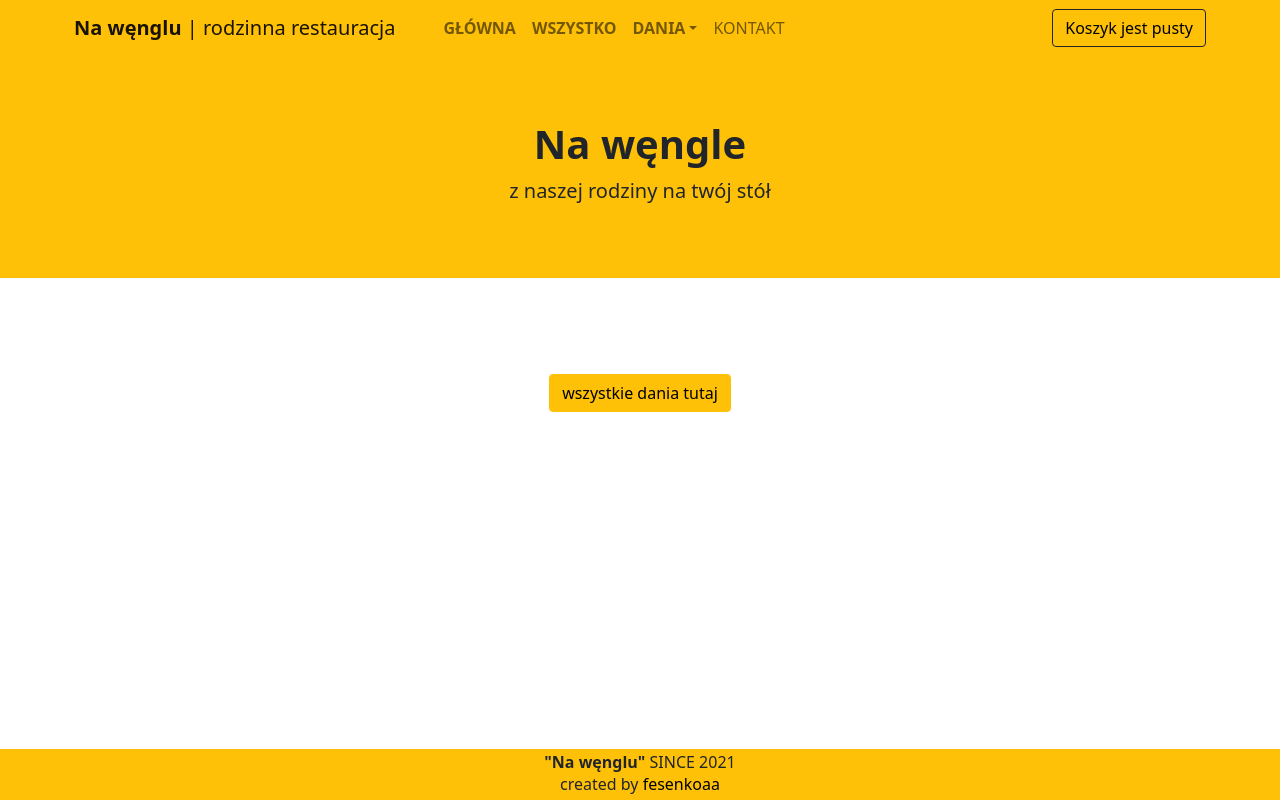
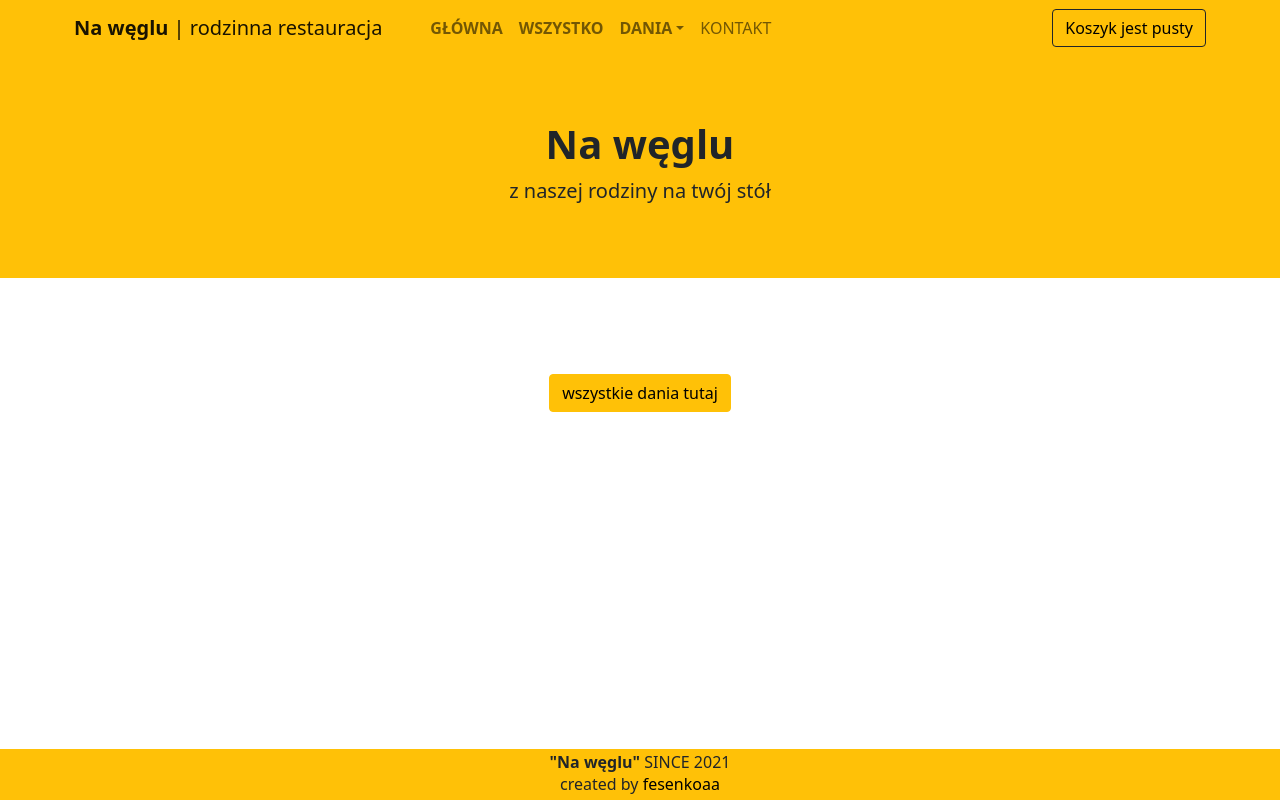
Before and after one commit to fesenkoaa/delivery, a Django app: page / in a window 1280 px wide. Run offline with Django 3.2, Linux system fonts and the light colour scheme; data that the repository does not hold is empty; some libraries are stand-ins or nearby versions.

Commit message:
beta 1.1.7

```diff
--- a/grill/main_app/templates/base.html
+++ b/grill/main_app/templates/base.html
@@ -13,7 +13,7 @@
         <script src="https://polyfill.io/v3/polyfill.min.js?version=3.52.1&features=fetch"></script>
         <script src="https://js.stripe.com/v3/"></script>
 
-        <title>Na węnglu</title>
+        <title>Na węglu</title>
 
         <script rel="text/javascript" src="{% static 'main_app/app.js' %}"></script>
 
@@ -37,7 +37,7 @@
         <nav class="navbar fixed-top navbar-expand-lg navbar-light bg-warning">
             <div class="container px-4 px-lg-1">
 
-                <a class="navbar-brand" href="#"><strong>Na węnglu</strong> | rodzinna restauracja</a>
+                <a class="navbar-brand" href="#"><strong>Na węglu</strong> | rodzinna restauracja</a>
                 <button class="navbar-toggler" type="button" data-bs-toggle="collapse" data-bs-target="#navbarSupportedContent" aria-controls="navbarSupportedContent" aria-expanded="false" aria-label="Toggle navigation"><span class="navbar-toggler-icon"></span></button>
 
                 <div class="collapse navbar-collapse" id="navbarSupportedContent">
@@ -125,7 +125,7 @@
         <header class="bg-warning py-4">
             <div class="container px-4 px-lg-5 my-5">
                 <div class="text-center text-brown">
-                    <h1 class="display-6 fw-bolder">Na węngle</h1>
+                    <h1 class="display-6 fw-bolder">Na węglu</h1>
                     <p class="lead fw-normal text-brown-50 mb-0">z naszej rodziny na twój stół</p>
                 </div>
             </div>
@@ -239,7 +239,7 @@
     <footer class="footer py-1 bg-warning" style="position: fixed; left: 0; bottom: 0; width: 100%; text-align: center;">
         <div class="text-center">
             <h6 class="m-0 text-center">
-                <strong>"Na węnglu"</strong> SINCE 2021
+                <strong>"Na węglu"</strong> SINCE 2021
             </h6>
             <p class="m-0 text-center">
                 created by
--- a/grill/order/forms.py
+++ b/grill/order/forms.py
@@ -1,37 +1,58 @@
 from django import forms
 from .models import Order
+
+ORDER_TYPE = (
+    ('odbiór osobisty (+prezent)', 'odbiór osobisty (+prezent)'),
+    ('dowóz na adres (od 5zl.)', 'dowóz na adres (od 5zl.)')
+)
 
 
 class OrderCreateForm(forms.ModelForm):
     first_name = forms.CharField(
-        widget=forms.TextInput(attrs={'class': 'form-control', 'placeholder': '*imię'}),
+        widget=forms.TextInput(attrs={'class': 'form-control', 'placeholder': '* imię'}),
         label="", required=True
     )
     last_name = forms.CharField(
-        widget=forms.TextInput(attrs={'class': 'form-control', 'placeholder': '*nazwisko'}),
+        widget=forms.TextInput(attrs={'class': 'form-control', 'placeholder': '* nazwisko'}),
         label="", required=True
     )
     phone = forms.IntegerField(
-        widget=forms.TextInput(attrs={'class': 'form-control', 'placeholder': '*telefon'}),
+        widget=forms.TextInput(attrs={'class': 'form-control', 'placeholder': '* telefon'}),
         label="", required=True
     )
     email = forms.EmailField(
         widget=forms.TextInput(attrs={'class': 'form-control', 'placeholder': 'email'}),
         label="", required=False
     )
+    order_type = forms.ChoiceField(
+        choices=ORDER_TYPE,
+        label="",
+        widget=forms.Select(
+            attrs={'class': 'form-control'}
+        ))
     city = forms.CharField(
-        widget=forms.TextInput(attrs={'class': 'form-control', 'placeholder': '*miasto'}),
-        label="", required=True
+        widget=forms.TextInput(attrs={'class': 'form-control', 'placeholder': 'miasto'}),
+        label="", required=False
     )
     address = forms.CharField(
-        widget=forms.TextInput(attrs={'class': 'form-control', 'placeholder': '*adres'}),
-        label="", required=True
+        widget=forms.TextInput(attrs={'class': 'form-control', 'placeholder': 'adres'}),
+        label="", required=False
     )
     message = forms.CharField(
-        widget=forms.TextInput(attrs={'class': 'form-control', 'placeholder': 'wiadomość'}),
+        widget=forms.TextInput(attrs={'class': 'form-control', 'placeholder': 'wiadomość: czas, kod do bramy, notatki'}),
         label="", required=False
     )
 
     class Meta:
         model = Order
-        fields = ('first_name', 'last_name', 'phone', 'email', 'city', 'address', 'message')
+        fields = ('first_name', 'last_name', 'phone', 'email', 'order_type', 'city', 'address', 'message')
+        # widgets = {
+        #     'first_name': forms.TextInput(attrs={'class': 'form-control', 'placeholder': '* imię', 'label': None}),
+        #     'last_name': forms.TextInput(attrs={'class': 'form-control', 'placeholder': '* nazwisko'}),
+        #     'phone': forms.TextInput(attrs={'class': 'form-control', 'placeholder': '* telefon'}),
+        #     'email': forms.TextInput(attrs={'class': 'form-control', 'placeholder': 'email'}),
+        #     'order_type': forms.Select(attrs={'class': 'form-control'}),
+        #     'city': forms.TextInput(attrs={'class': 'form-control', 'placeholder': 'miasto'}),
+        #     'address': forms.TextInput(attrs={'class': 'form-control', 'placeholder': 'adres'}),
+        #     'message': forms.TextInput(attrs={'class': 'form-control', 'placeholder': 'wiadomość'}),
+        # }
--- a/grill/order/views.py
+++ b/grill/order/views.py
@@ -31,6 +31,7 @@ def order_create(request):
             last_name = form.cleaned_data['last_name']
             phone = form.cleaned_data['phone']
             email = form.cleaned_data['email']
+            order_type = form.cleaned_data['order_type']
             city = form.cleaned_data['city']
             address = form.cleaned_data['address']
             message = form.cleaned_data['message']
@@ -43,7 +44,8 @@ def order_create(request):
                 f'телефон: {phone} \n' \
                 f'email: {email} \n' \
                 f'адрес: {city}, {address}\n' \
-                f'время: {time}\n\n\n' \
+                f'время: {time}\n' \
+                f'тип доставки: {order_type}\n\n\n' \
                 f'{order_num}:\n' \
                 f'{message_string} \n' \
                 f'счет: {cart.get_total_price()} zl.\n\n' \
```
Also changed, not shown: grill/order/models.py (+10 -2 lines), grill/main_app/migrations/0010_auto_20220202_1122.py (added), grill/order/migrations/0008_auto_20220202_1122.py (added).
